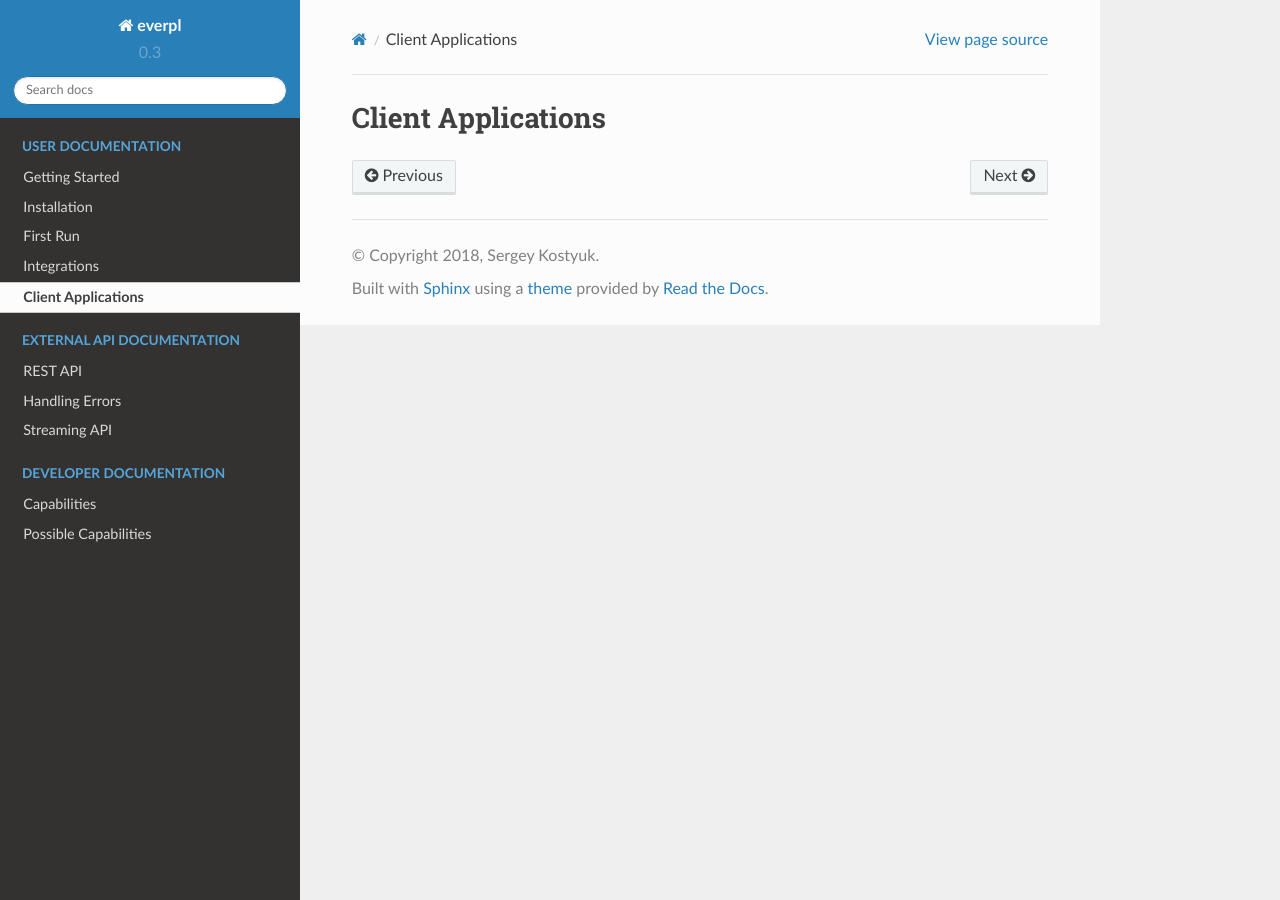
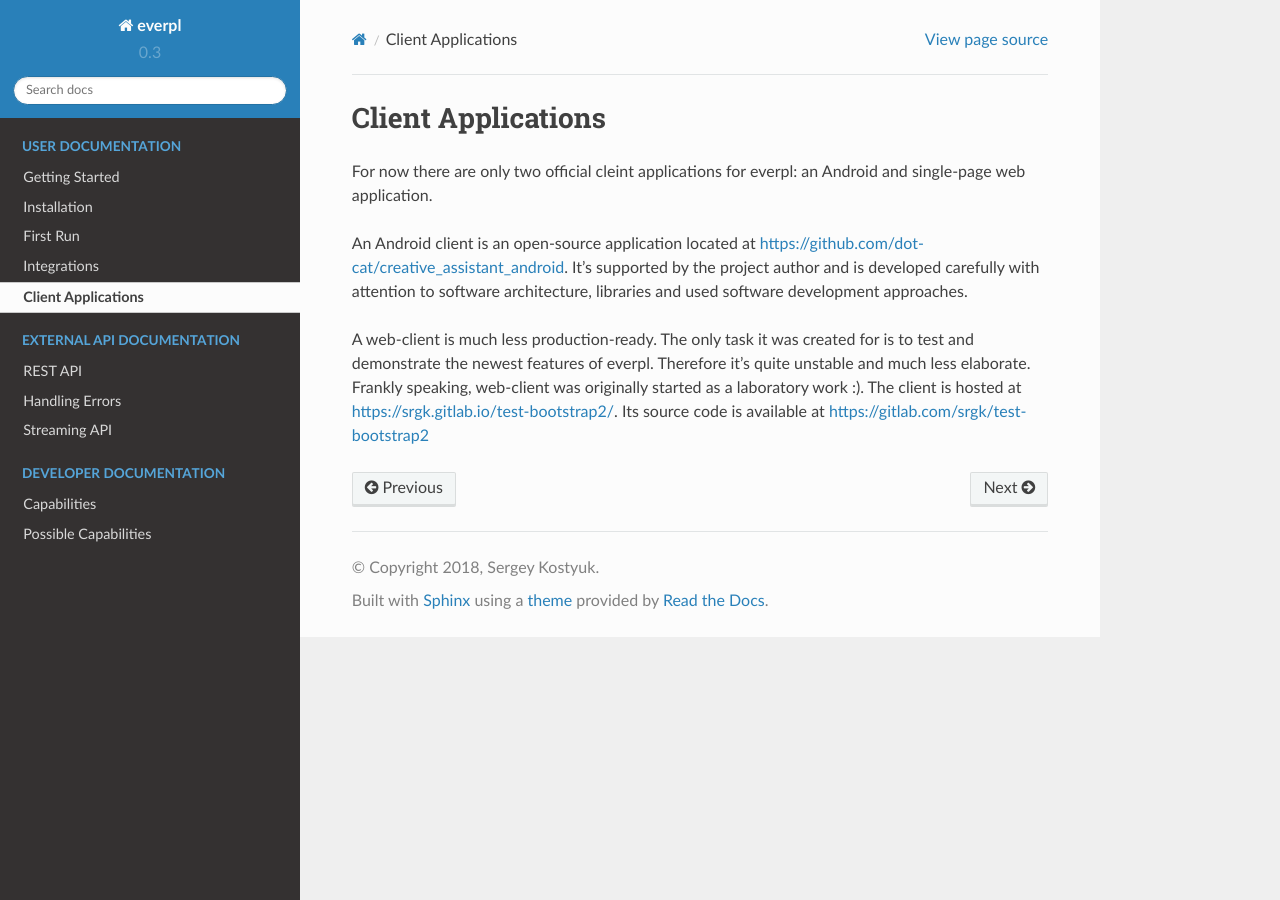
Before and after one commit to fossabot/everpl, a Sphinx documentation site: the page built from docs/source/user/client_applications.rst, in a window 1280 px wide. Built offline with Sphinx 7.4.7 and the Read the Docs theme 2.0.0, drawn with Linux system fonts in a browser that asks for light colours; pages that are not in the unit, such as notebooks, are missing from menus.

Commit message:
[DOCS] Mentioned current client applciations

```diff
--- a/docs/source/user/client_applications.rst
+++ b/docs/source/user/client_applications.rst
@@ -1,2 +1,13 @@
 Client Applications
 ===================
+
+For now there are only two official cleint applications for everpl: an Android and single-page web application.
+
+An Android client is an open-source application located at https://github.com/dot-cat/creative_assistant_android.
+It's supported by the project author and is developed carefully with attention to software architecture, libraries
+and used software development approaches.
+
+A web-client is much less production-ready. The only task it was created for is to test and demonstrate the newest
+features of everpl. Therefore it's quite unstable and much less elaborate. Frankly speaking, web-client was
+originally started as a laboratory work :). The client is hosted at https://srgk.gitlab.io/test-bootstrap2/.
+Its source code is available at https://gitlab.com/srgk/test-bootstrap2
```
